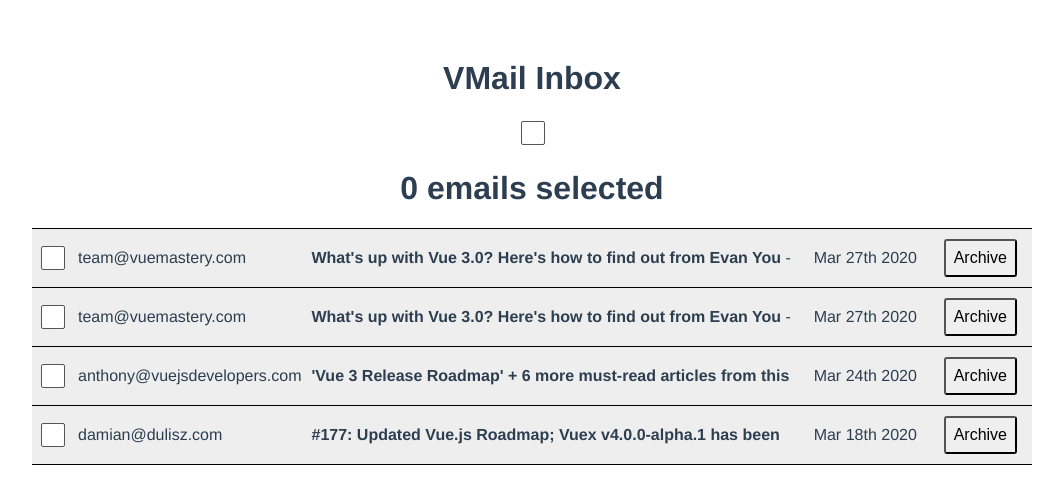
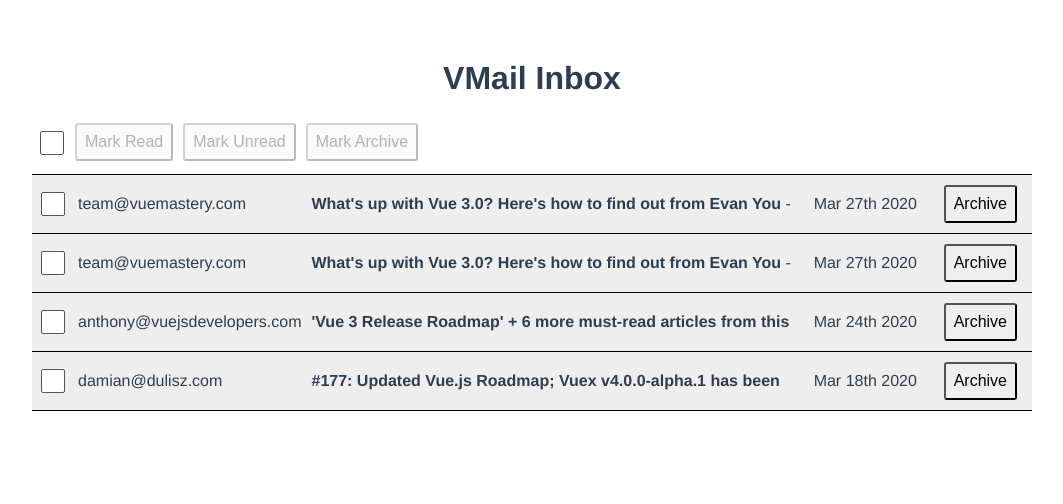
Before and after one commit to sissokho/vue-gmail-clone, a Vue app: page / in a window 1280 px wide. Shown: the top 504 px of the page, without its empty margins (108-1171 px from the left). Built offline with nearby package versions, Linux system fonts and the light colour scheme; data requests are answered from the project's data file.

Commit message:
Bulk actions

```diff
--- a/src/components/BulkActionBar.vue
+++ b/src/components/BulkActionBar.vue
@@ -28,12 +28,32 @@
 </script>
 
 <template>
-  <div>
+  <div class="bulk-action-bar">
+    <span class="checkbox">
       <input
         type="checkbox"
         :checked="allEmailsSelected"
         :class="[someEmailsSelected ? 'partial-check' : '']"
         @click="bulkSelect"
       />
+    </span>
+
+    <span class="buttons">
+      <button
+        @click="emailSelection.markRead()"
+        :disabled="[...emailSelection.emails].every((e) => e.read)"
+      >
+        Mark Read
+      </button>
+      <button
+        @click="emailSelection.markUnread()"
+        :disabled="[...emailSelection.emails].every((e) => !e.read)"
+      >
+        Mark Unread
+      </button>
+      <button @click="emailSelection.archive()" :disabled="numberOfEmailSelected === 0">
+        Mark Archive
+      </button>
+    </span>
   </div>
 </template>
--- a/src/components/MailTable.vue
+++ b/src/components/MailTable.vue
@@ -72,7 +72,7 @@
 
 <template>
   <BulkActionBar :emails="unarchivedEmails" />
-  <h1>{{ emailSelection.emails.size }} emails selected</h1>
+
   <table class="mail-table">
     <tbody>
       <tr
--- a/src/composables/email-selection.js
+++ b/src/composables/email-selection.js
@@ -1,3 +1,4 @@
+import axios from 'axios'
 import { reactive } from 'vue'
 
 const emails = reactive(new Set())
@@ -19,5 +20,27 @@
     newEmails.forEach((email) => emails.add(email))
   }
 
-  return { emails, toggle, clear, addMultiple }
+  function forSelected(fn) {
+    emails.forEach((email) => {
+      fn(email)
+
+      axios.put(`http://localhost:3000/emails/${email.id}`, email)
+    })
+  }
+
+  function markRead() {
+    forSelected((e) => (e.read = true))
+  }
+
+  function markUnread() {
+    forSelected((e) => (e.read = false))
+  }
+
+  function markArchive() {
+    forSelected((e) => (e.archived = true))
+
+    clear()
+  }
+
+  return { emails, toggle, clear, addMultiple, markRead, markUnread, markArchive }
 }
```
Lines whose indentation alone changed are shown as unchanged.
